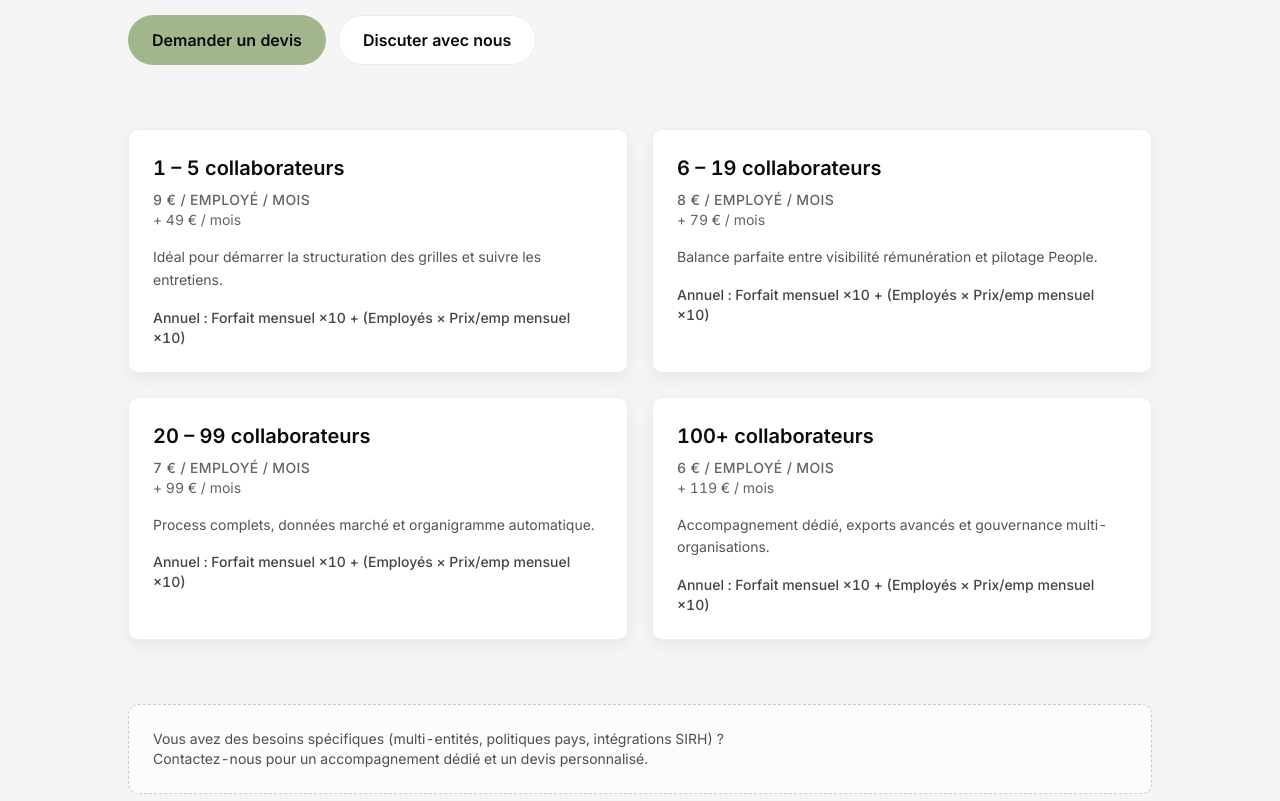
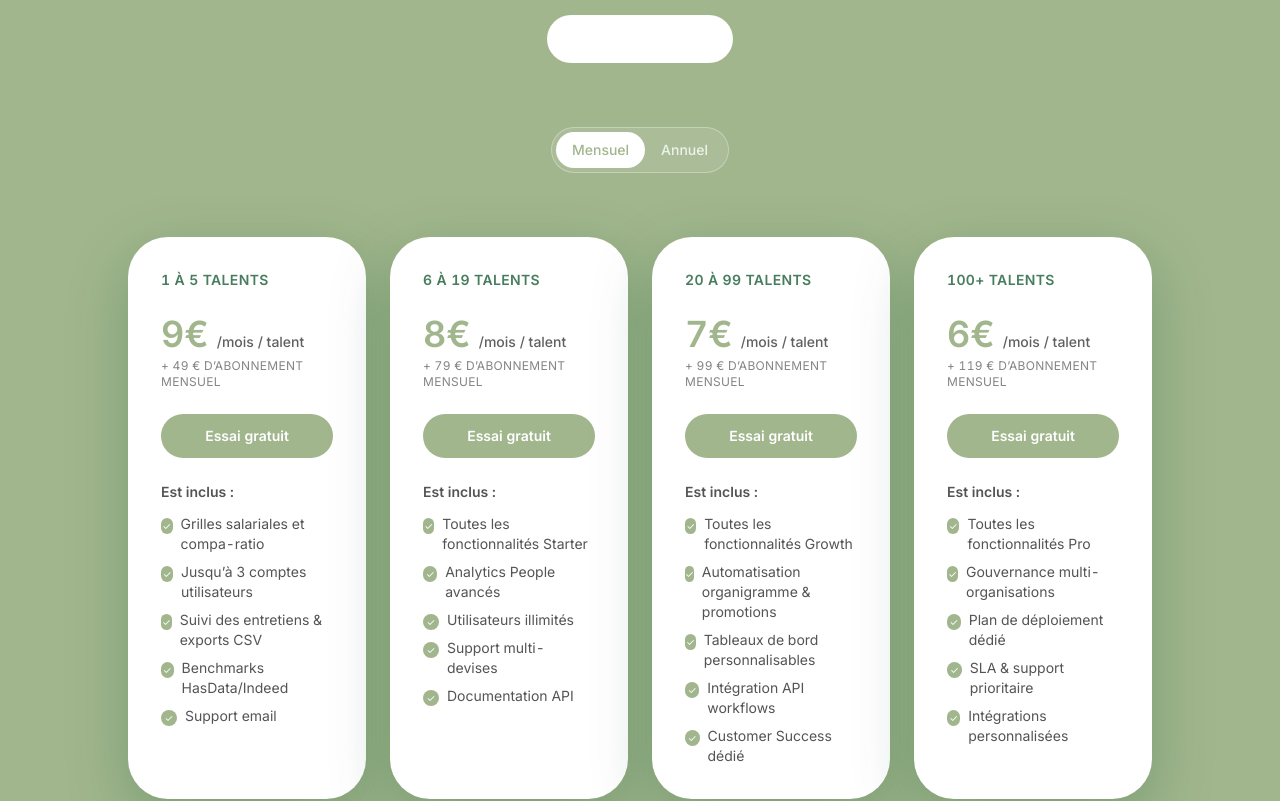
Before and after one commit to TWIIST3R/leaft, a Next.js app: page /pricing in a window 1280 px wide. Shown: the part 400-1201 px from the top of the page. Built offline with nearby package versions, Linux system fonts and the light colour scheme.

Commit message:
Redesign pricing page with toggleable plans

```diff
--- a/src/app/(marketing)/pricing/page.tsx
+++ b/src/app/(marketing)/pricing/page.tsx
@@ -1,4 +1,27 @@
+ "use client";
+
+import { useState } from "react";
 import { Hero } from "@/components/marketing/hero";
+
+type BillingCycle = "monthly" | "annual";
+
+type Plan = {
+  range: string;
+  monthly: {
+    perSeat: string;
+    suffix: string;
+    fixed: string;
+    ctaLabel: string;
+    features: string[];
+  };
+  annual: {
+    perSeat: string;
+    suffix: string;
+    fixed: string;
+    ctaLabel: string;
+    features: string[];
+  };
+};
 
 export const metadata = {
   title: "Leaft – Tarifs",
@@ -6,70 +29,207 @@ export const metadata = {
     "Découvrez la tarification Leaft : formules mensuelles et annuelles pour structurer vos politiques salariales.",
 };
 
-const plans = [
+const plans: Plan[] = [
   {
-    name: "1 – 5 collaborateurs",
-    price: "9 € / employé / mois",
-    fixed: "49 € / mois",
-    details: "Idéal pour démarrer la structuration des grilles et suivre les entretiens.",
+    range: "1 à 5 talents",
+    monthly: {
+      perSeat: "9€",
+      suffix: "/mois / talent",
+      fixed: "+ 49 € d’abonnement mensuel",
+      ctaLabel: "Essai gratuit",
+      features: [
+        "Grilles salariales et compa-ratio",
+        "Jusqu’à 3 comptes utilisateurs",
+        "Suivi des entretiens & exports CSV",
+        "Benchmarks HasData/Indeed",
+        "Support email",
+      ],
+    },
+    annual: {
+      perSeat: "90€",
+      suffix: "/an / talent",
+      fixed: "+ 490 € d’abonnement annuel",
+      ctaLabel: "Essai gratuit",
+      features: [
+        "Grilles salariales et compa-ratio",
+        "Jusqu’à 3 comptes utilisateurs",
+        "Suivi des entretiens & exports CSV",
+        "Benchmarks HasData/Indeed",
+        "Support email",
+      ],
+    },
   },
   {
-    name: "6 – 19 collaborateurs",
-    price: "8 € / employé / mois",
-    fixed: "79 € / mois",
-    details: "Balance parfaite entre visibilité rémunération et pilotage People.",
+    range: "6 à 19 talents",
+    monthly: {
+      perSeat: "8€",
+      suffix: "/mois / talent",
+      fixed: "+ 79 € d’abonnement mensuel",
+      ctaLabel: "Essai gratuit",
+      features: [
+        "Toutes les fonctionnalités Starter",
+        "Analytics People avancés",
+        "Utilisateurs illimités",
+        "Support multi-devises",
+        "Documentation API",
+      ],
+    },
+    annual: {
+      perSeat: "80€",
+      suffix: "/an / talent",
+      fixed: "+ 790 € d’abonnement annuel",
+      ctaLabel: "Essai gratuit",
+      features: [
+        "Toutes les fonctionnalités Starter",
+        "Analytics People avancés",
+        "Utilisateurs illimités",
+        "Support multi-devises",
+        "Documentation API",
+      ],
+    },
   },
   {
-    name: "20 – 99 collaborateurs",
-    price: "7 € / employé / mois",
-    fixed: "99 € / mois",
-    details: "Process complets, données marché et organigramme automatique.",
+    range: "20 à 99 talents",
+    monthly: {
+      perSeat: "7€",
+      suffix: "/mois / talent",
+      fixed: "+ 99 € d’abonnement mensuel",
+      ctaLabel: "Essai gratuit",
+      features: [
+        "Toutes les fonctionnalités Growth",
+        "Automatisation organigramme & promotions",
+        "Tableaux de bord personnalisables",
+        "Intégration API workflows",
+        "Customer Success dédié",
+      ],
+    },
+    annual: {
+      perSeat: "70€",
+      suffix: "/an / talent",
+      fixed: "+ 990 € d’abonnement annuel",
+      ctaLabel: "Essai gratuit",
+      features: [
+        "Toutes les fonctionnalités Growth",
+        "Automatisation organigramme & promotions",
+        "Tableaux de bord personnalisables",
+        "Intégration API workflows",
+        "Customer Success dédié",
+      ],
+    },
   },
   {
-    name: "100+ collaborateurs",
-    price: "6 € / employé / mois",
-    fixed: "119 € / mois",
-    details: "Accompagnement dédié, exports avancés et gouvernance multi-organisations.",
+    range: "100+ talents",
+    monthly: {
+      perSeat: "6€",
+      suffix: "/mois / talent",
+      fixed: "+ 119 € d’abonnement mensuel",
+      ctaLabel: "Essai gratuit",
+      features: [
+        "Toutes les fonctionnalités Pro",
+        "Gouvernance multi-organisations",
+        "Plan de déploiement dédié",
+        "SLA & support prioritaire",
+        "Intégrations personnalisées",
+      ],
+    },
+    annual: {
+      perSeat: "60€",
+      suffix: "/an / talent",
+      fixed: "+ 1 190 € d’abonnement annuel",
+      ctaLabel: "Essai gratuit",
+      features: [
+        "Toutes les fonctionnalités Pro",
+        "Gouvernance multi-organisations",
+        "Plan de déploiement dédié",
+        "SLA & support prioritaire",
+        "Intégrations personnalisées",
+      ],
+    },
   },
 ];
 
 export default function PricingPage() {
+  const [billing, setBilling] = useState<BillingCycle>("monthly");
+
   return (
-    <main className="bg-muted">
+    <main className="bg-[var(--brand)] text-white">
       <section className="mx-auto flex max-w-6xl flex-col gap-16 px-6 pb-24 pt-20 sm:px-10 lg:px-16">
         <Hero
           eyebrow="Tarification Leaft"
           title="Des plans transparents pour accompagner la croissance de votre entreprise."
-          description={
-            <>
-              Choisissez la facturation mensuelle ou annuelle (2 mois offerts) et gardez une vision claire des coûts :
-              <strong> Total = Forfait + (Employés × Prix/emp)</strong>.
-            </>
-          }
-          ctas={[
-            { href: "/contact", label: "Demander un devis", variant: "primary" },
-            { href: "/contact", label: "Discuter avec nous", variant: "secondary" },
-          ]}
+          description="Des tarifs accessibles pour accompagner vos talents, sans compromis sur la qualité."
+          ctas={[{ href: "/contact", label: "Parler à un expert", variant: "primary" }]}
+          align="center"
+          tone="dark"
         />
 
-        <div className="grid gap-6 md:grid-cols-2">
-          {plans.map((plan) => (
-            <article key={plan.name} className="rounded-[var(--radius)] border border-border bg-white p-6 shadow-[var(--shadow)]">
-              <h2 className="text-xl font-semibold text-[var(--text)]">{plan.name}</h2>
-              <p className="mt-2 text-sm font-medium uppercase tracking-wide text-[color:rgba(11,11,11,0.64)]">{plan.price}</p>
-              <p className="text-sm text-[color:rgba(11,11,11,0.64)]">+ {plan.fixed}</p>
-              <p className="mt-4 text-sm leading-relaxed text-[color:rgba(11,11,11,0.7)]">{plan.details}</p>
-              <p className="mt-4 text-sm font-medium text-[color:rgba(11,11,11,0.76)]">
-                Annuel : Forfait mensuel ×10 + (Employés × Prix/emp mensuel ×10)
-              </p>
-            </article>
-          ))}
+        <div className="flex justify-center">
+          <div className="inline-flex items-center rounded-full border border-white/30 bg-white/10 p-1 text-sm font-medium">
+            <button
+              type="button"
+              onClick={() => setBilling("monthly")}
+              className={`rounded-full px-4 py-2 transition ${
+                billing === "monthly" ? "bg-white text-[var(--brand)]" : "text-white/80 hover:text-white"
+              }`}
+            >
+              Mensuel
+            </button>
+            <button
+              type="button"
+              onClick={() => setBilling("annual")}
+              className={`rounded-full px-4 py-2 transition ${
+                billing === "annual" ? "bg-white text-[var(--brand)]" : "text-white/80 hover:text-white"
+              }`}
+            >
+              Annuel
+            </button>
+          </div>
         </div>
 
-        <div className="rounded-[var(--radius)] border border-dashed border-[color:rgba(9,82,40,0.25)] bg-white/70 p-6 text-sm text-[color:rgba(11,11,11,0.72)]">
-          Vous avez des besoins spécifiques (multi-entités, politiques pays, intégrations SIRH) ?
-          <br />
-          Contactez-nous pour un accompagnement dédié et un devis personnalisé.
+        <div className="grid gap-6 lg:grid-cols-4">
+          {plans.map((plan) => {
+            const data = plan[billing];
+            return (
+              <article
+                key={plan.range}
+                className="flex h-full flex-col rounded-[40px] border border-white/20 bg-white p-8 text-left text-[var(--text)] shadow-[0_20px_60px_rgba(9,82,40,0.25)]"
+              >
+                <h2 className="text-sm font-semibold uppercase tracking-wide text-[color:rgba(9,82,40,0.75)]">
+                  {plan.range}
+                </h2>
+                <div className="mt-6 flex items-baseline gap-2">
+                  <span className="text-4xl font-semibold text-[var(--brand)]">{data.perSeat}</span>
+                  <span className="text-sm font-medium text-[color:rgba(11,11,11,0.65)]">{data.suffix}</span>
+                </div>
+                <p className="mt-1 text-xs uppercase tracking-wide text-[color:rgba(11,11,11,0.5)]">{data.fixed}</p>
+                <button
+                  type="button"
+                  className="mt-6 inline-flex w-full items-center justify-center rounded-full bg-[var(--brand)] px-5 py-3 text-sm font-semibold text-white transition hover:brightness-110"
+                >
+                  {data.ctaLabel}
+                </button>
+                <div className="mt-6 space-y-3 text-sm text-[color:rgba(11,11,11,0.7)]">
+                  <p className="font-semibold">Est inclus :</p>
+                  <ul className="space-y-2">
+                    {data.features.map((feature) => (
+                      <li key={feature} className="flex items-start gap-2">
+                        <span className="mt-1 inline-flex h-4 w-4 items-center justify-center rounded-full bg-[var(--brand)] text-[10px] text-white">
+                          ✓
+                        </span>
+                        <span>{feature}</span>
+                      </li>
+                    ))}
+                  </ul>
+                </div>
+              </article>
+            );
+          })}
+        </div>
+
+        <div className="rounded-[var(--radius)] border border-white/20 bg-white/10 p-8 text-sm text-white">
+          Facturation annuelle : forfait mensuel ×10 + (Nombre de talents × Prix/talent mensuel ×10). Pour un plan
+          supérieur à 200 talents ou des besoins avancés (multi-entités, intégrations SIRH), contactez-nous pour un
+          accompagnement dédié.
         </div>
       </section>
     </main>
--- a/src/components/marketing/hero.tsx
+++ b/src/components/marketing/hero.tsx
@@ -13,23 +13,24 @@ type HeroProps = {
   description?: ReactNode;
   ctas?: Cta[];
   align?: "start" | "center";
+  tone?: "light" | "dark";
 };
 
-export function Hero({ eyebrow, title, description, ctas = [], align = "start" }: HeroProps) {
+export function Hero({ eyebrow, title, description, ctas = [], align = "start", tone = "light" }: HeroProps) {
   const alignment = align === "center" ? "items-center text-center" : "items-start text-left";
+  const isDark = tone === "dark";
+  const titleColor = isDark ? "text-white" : "text-[var(--text)]";
+  const descriptionColor = isDark ? "text-white/80" : "text-[color:rgba(11,11,11,0.72)]";
+  const eyebrowClasses = isDark
+    ? "inline-flex items-center gap-2 rounded-full border border-white/30 bg-white/10 px-4 py-1 text-sm font-medium text-white shadow-[var(--shadow)]"
+    : "inline-flex items-center gap-2 rounded-full border border-border bg-white px-4 py-1 text-sm font-medium text-[color:var(--brand)] shadow-[var(--shadow)]";
 
   return (
     <section className={`flex flex-col gap-6 ${alignment}`}>
-      {eyebrow ? (
-        <span className="inline-flex items-center gap-2 rounded-full border border-border bg-white px-4 py-1 text-sm font-medium text-[color:var(--brand)] shadow-[var(--shadow)]">
-          {eyebrow}
-        </span>
-      ) : null}
+      {eyebrow ? <span className={eyebrowClasses}>{eyebrow}</span> : null}
       <div className="space-y-4">
-        <h1 className="text-balance text-4xl font-semibold leading-tight text-[var(--text)] sm:text-5xl">{title}</h1>
-        {description ? (
-          <p className="max-w-2xl text-pretty text-lg text-[color:rgba(11,11,11,0.72)]">{description}</p>
-        ) : null}
+        <h1 className={`text-balance text-4xl font-semibold leading-tight ${titleColor} sm:text-5xl`}>{title}</h1>
+        {description ? <p className={`max-w-2xl text-pretty text-lg ${descriptionColor}`}>{description}</p> : null}
       </div>
 
       {ctas.length > 0 ? (
@@ -37,20 +38,23 @@ export function Hero({ eyebrow, title, description, ctas = [], align = "start" }
           className={`flex flex-col gap-3 ${align === "center" ? "sm:flex-row sm:justify-center" : "sm:flex-row"}`}
         >
           {ctas.map(({ href, label, variant = "primary" }) => {
-            const base = "inline-flex items-center justify-center rounded-full px-6 py-3 text-base font-semibold transition";
+            const base =
+              "inline-flex items-center justify-center rounded-full px-6 py-3 text-base font-semibold transition";
             if (variant === "primary") {
+              const classes = isDark
+                ? "bg-white text-[var(--brand)] hover:brightness-105"
+                : "bg-[var(--brand)] text-white hover:brightness-110";
               return (
-                <Link key={href} href={href} className={`${base} bg-[var(--brand)] text-white hover:brightness-110`}>
+                <Link key={href} href={href} className={`${base} ${classes}`}>
                   {label}
                 </Link>
               );
             }
+            const classes = isDark
+              ? "border border-white/40 bg-transparent text-white hover:bg-white/10"
+              : "border border-border bg-white text-[var(--text)] hover:bg-muted";
             return (
-              <Link
-                key={href}
-                href={href}
-                className={`${base} border border-border bg-white text-[var(--text)] hover:bg-muted`}
-              >
+              <Link key={href} href={href} className={`${base} ${classes}`}>
                 {label}
               </Link>
             );
```
